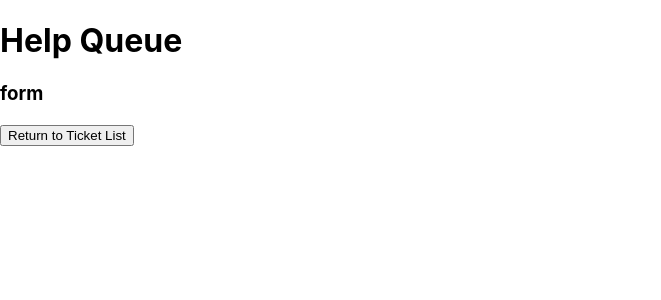
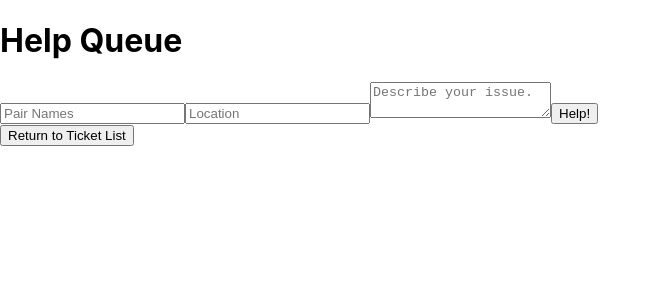
Before and after one commit to zbl14/help-queue, a React (Create React App) app: page / in a window 1280 px wide. Both pictures are taken after a click on the button "Add Ticket". Shown: the top 300 px of the page, without its empty margins (0-661 px from the left). Built offline with nearby package versions, Linux system fonts and the light colour scheme.

Commit message:
passing data via callbacks

```diff
--- a/src/components/NewTicketForm.js
+++ b/src/components/NewTicketForm.js
@@ -1,11 +1,32 @@
 import React from "react";
+import { v4 } from "uuid";
+import PropTypes from "prop-types";
 
-const NewTicketForm = () => {
+const NewTicketForm = (props) => {
+  const handleNewTicketFormSubmission = (event) => {
+    event.preventDefault();
+    props.onNewTicketCreation({
+      names: event.target.names.value,
+      location: event.target.location.value,
+      issue: event.target.issue.value,
+      id: v4(),
+    });
+  };
+
   return (
     <React.Fragment>
-      <h3>form</h3>
+      <form onSubmit={handleNewTicketFormSubmission}>
+        <input type="text" name="names" placeholder="Pair Names" />
+        <input type="text" name="location" placeholder="Location" />
+        <textarea name="issue" placeholder="Describe your issue." />
+        <button type="submit">Help!</button>
+      </form>
     </React.Fragment>
   );
 };
 
+NewTicketForm.propTypes = {
+  onNewTicketCreation: PropTypes.func,
+};
+
 export default NewTicketForm;
--- a/src/components/TicketControl.js
+++ b/src/components/TicketControl.js
@@ -6,7 +6,8 @@
   constructor(props) {
     super(props);
     this.state = {
-      formVisibaleOnPage: false,
+      formVisibleOnPage: false,
+      mainTicketList: [],
     };
   }
 
@@ -16,14 +17,26 @@
     }));
   };
 
+  handleAddingNewTicketToList = (newTicket) => {
+    const newMainTicketList = this.state.mainTicketList.concat(newTicket);
+    this.setState({
+      mainTicketList: newMainTicketList,
+      formVisibleOnPage: false,
+    });
+  };
+
   render() {
     let currentlyVisibleState = null;
     let buttonText = null;
     if (this.state.formVisibleOnPage) {
-      currentlyVisibleState = <NewTicketForm />;
+      currentlyVisibleState = (
+        <NewTicketForm onNewTicketCreation={this.handleAddingNewTicketToList} />
+      );
       buttonText = "Return to Ticket List";
     } else {
-      currentlyVisibleState = <TicketList />;
+      currentlyVisibleState = (
+        <TicketList ticketList={this.state.mainTicketList} />
+      );
       buttonText = "Add Ticket";
     }
     return (
--- a/src/components/TicketList.js
+++ b/src/components/TicketList.js
@@ -1,29 +1,12 @@
 import React from "react";
 import Ticket from "./Ticket";
+import PropTypes from "prop-types";
 
-const mainTicketList = [
-  {
-    names: "Thato and Haley",
-    location: "3A",
-    issue: "Firebase won't save record. Halp.",
-  },
-  {
-    names: "Sleater and Kinney",
-    location: "4B",
-    issue: "Prop types are throwing an error.",
-  },
-  {
-    names: "Imani & Jacob",
-    location: "9F",
-    issue: "Child component isn't rendering.",
-  },
-];
-
-const TicketList = () => {
+const TicketList = (props) => {
   return (
     <React.Fragment>
       <hr />
-      {mainTicketList.map((ticket, index) => (
+      {props.ticketList.map((ticket, index) => (
         <Ticket
           names={ticket.names}
           location={ticket.location}
@@ -35,4 +18,8 @@
   );
 };
 
+TicketList.propTypes = {
+  ticketList: PropTypes.array,
+};
+
 export default TicketList;
```
